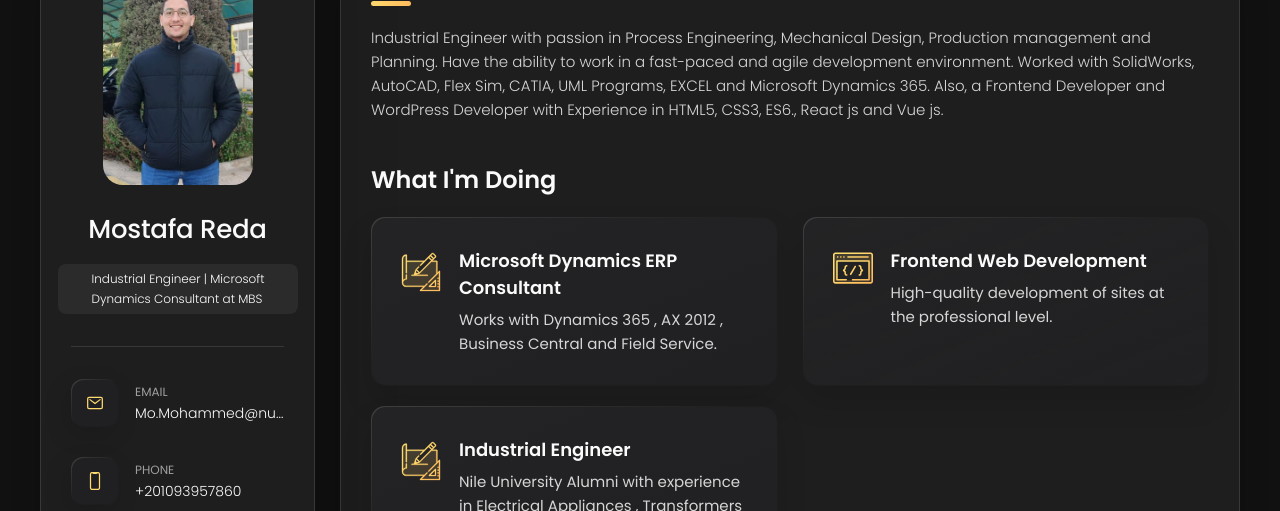
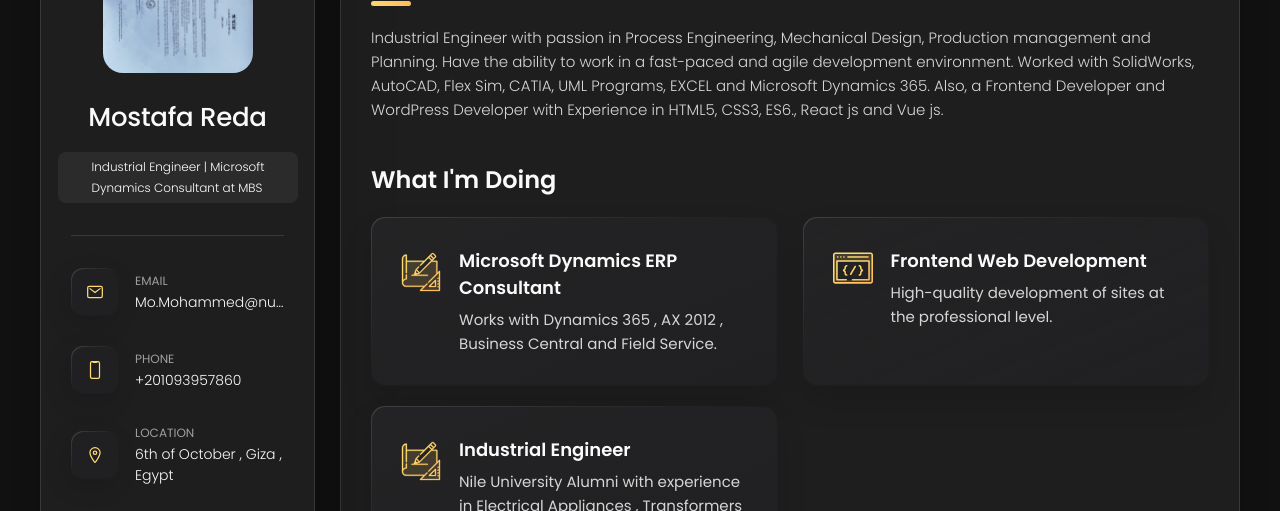
Before and after one commit to mostafa-portfolio/portfolio, a plain HTML site: page index.html in a window 1280 px wide. Shown: the part 153-664 px from the top of the page. Drawn offline with nearby package versions, Linux system fonts and the light colour scheme.

Commit message:
Update index.html

```diff
--- a/index.html
+++ b/index.html
@@ -42,7 +42,7 @@
       <div class="sidebar-info">
 
         <figure class="avatar-box">
-          <img src="./assets/images/1 (3).jpg" alt="Mostafa Reda" width="80">
+          <img src="./assets/images/1 (4).jpg" alt="Mostafa Reda" width="80">
         </figure>
 
         <div class="info-content">
```
